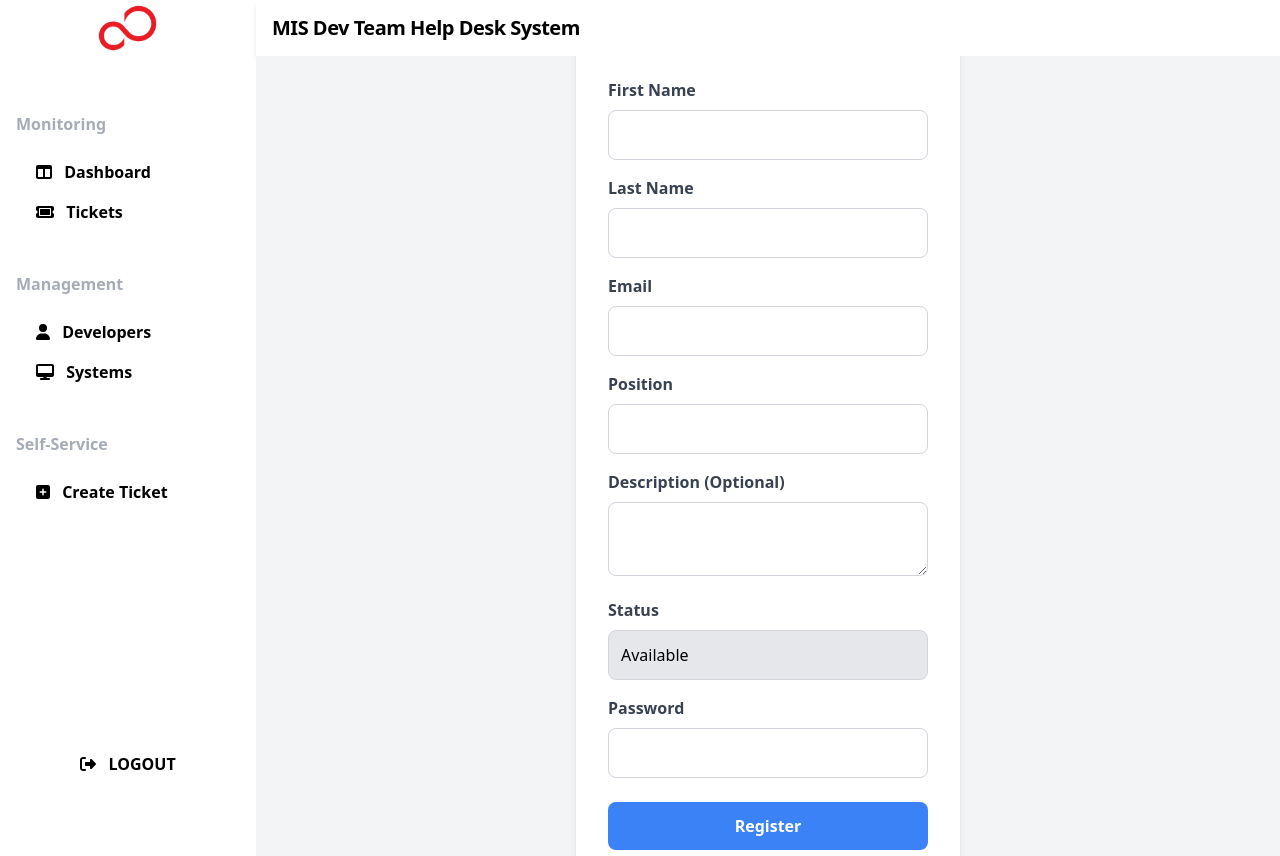
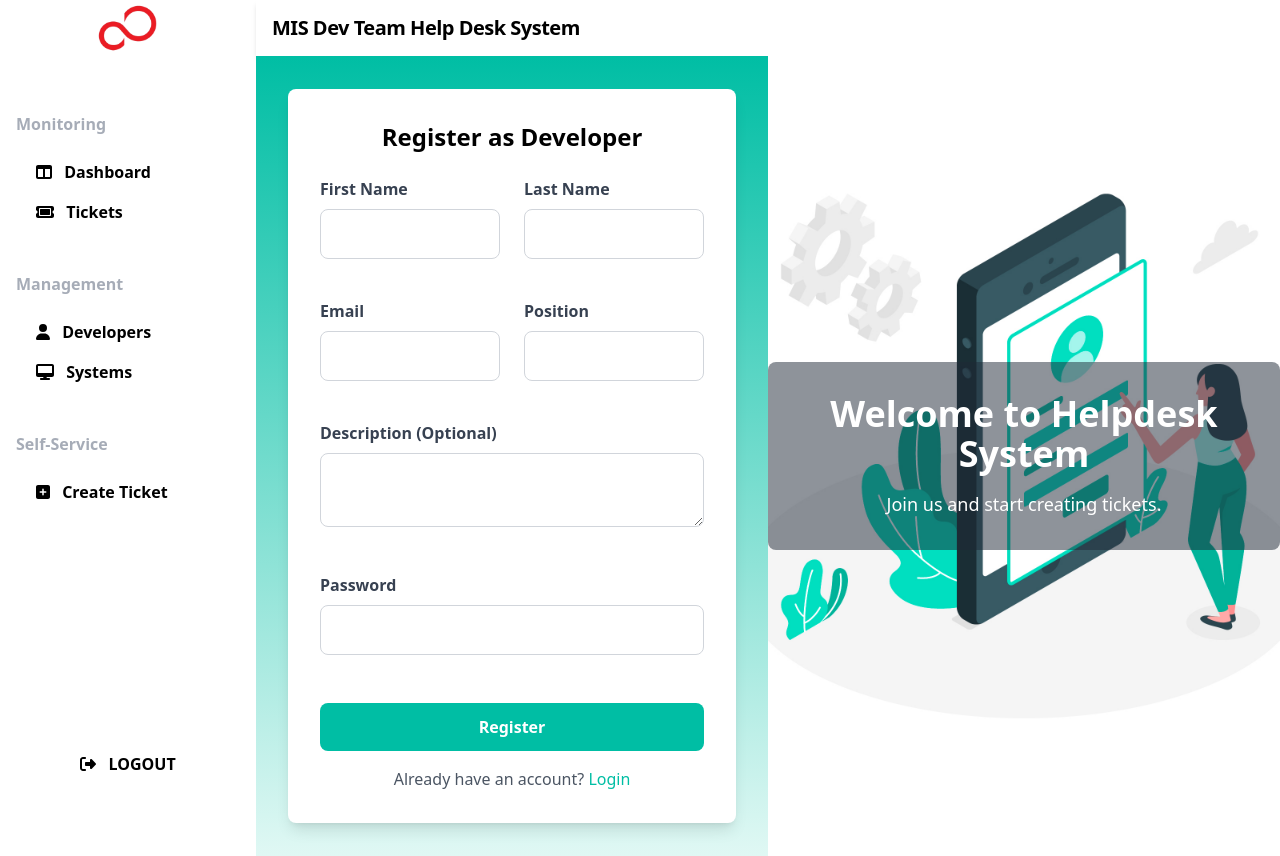
Before and after one commit to vullagvs26/helpdesk-system, a Vue app: page /#/register in a window 1280 px wide. Built offline with nearby package versions, Linux system fonts and the light colour scheme; sample sign-in values are in the browser's storage.

Commit message:
Revamp login and logout design

```diff
--- a/src/views/CreateTicket.vue
+++ b/src/views/CreateTicket.vue
@@ -188,7 +188,7 @@ onMounted(() => {
         <div class="grid grid-cols-1 gap-4">
           <!-- Full Name Field -->
           <div class="flex flex-col">
-            <label for="name" class="mb-1 font-semibold">Your Name</label>
+            <label for="name" class="mb-1 font-semibold">Client Name</label>
             <input
               type="text"
               id="name"
@@ -202,7 +202,7 @@ onMounted(() => {
           </div>
           <!-- Email Field -->
           <div class="flex flex-col">
-            <label for="email" class="mb-1 font-semibold">Your Email</label>
+            <label for="email" class="mb-1 font-semibold">Client Email</label>
             <input
               type="email"
               id="email"
--- a/src/views/Login.vue
+++ b/src/views/Login.vue
@@ -1,6 +1,16 @@
 <template>
-  <div class="min-h-screen flex items-center justify-center bg-gray-100">
-    <div class="bg-white p-8 rounded-lg shadow-md w-full max-w-sm">
+  <div class="flex min-h-screen">
+    <!-- Left side with image and gradient overlay -->
+    <div class="w-1/2 hidden lg:flex items-center justify-center bg-cover bg-center relative" :style="{ backgroundImage: `url(${loginImage})` }">
+      <div class="relative bg-gray-800 bg-opacity-50 p-8 rounded-lg text-white text-center">
+        <h1 class="text-4xl font-bold">Welcome to Helpdesk System</h1>
+        <p class="mt-4">Log in to your account to continue.</p>
+      </div>
+    </div>
+
+    <!-- Right side with login form and gradient -->
+<div class="w-full lg:w-1/2 flex items-center justify-center p-8 bg-gradient-to-b from-[#00BEA4] to-[#E0F8F4]">
+      <div class="bg-white p-8 rounded-lg shadow-lg w-full max-w-sm">
         <h2 class="text-2xl font-bold mb-6 text-center">Login</h2>
         <form @submit.prevent="handleLogin">
           <div class="mb-4">
@@ -9,69 +19,63 @@
               type="email"
               id="email"
               v-model="email"
-            class="w-full p-3 border border-gray-300 rounded-lg focus:outline-none focus:border-blue-500"
+              class="w-full p-3 border border-gray-300 rounded-lg focus:outline-none focus:ring-2 focus:ring-blue-500"
               required
             />
           </div>
           <div class="mb-6">
-          <label for="password" class="block text-gray-700 font-semibold mb-2"
-            >Password</label
-          >
+            <label for="password" class="block text-gray-700 font-semibold mb-2">Password</label>
             <input
               type="password"
               id="password"
               v-model="password"
-            class="w-full p-3 border border-gray-300 rounded-lg focus:outline-none focus:border-blue-500"
+              class="w-full p-3 border border-gray-300 rounded-lg focus:outline-none focus:ring-2 focus:ring-blue-500"
               required
             />
           </div>
           <button
             type="submit"
-          class="w-full bg-blue-500 text-white p-3 rounded-lg font-semibold hover:bg-blue-600"
+            class="w-full bg-[#00BEA4] text-white p-3 rounded-lg font-semibold hover:bg-[#00BEA4]/80 focus:outline-none focus:ring-2 focus:ring-[#00BEA4]"
           >
             Login
           </button>
         </form>
         <p class="text-center text-gray-600 mt-4">
           Don't have an account?
-        <router-link to="/register" class="text-blue-500">Register</router-link>
+          <router-link to="/register" class="text-[#00BEA4]">Register</router-link>
         </p>
+      </div>
     </div>
   </div>
 </template>
 
 <script setup>
-import { ref } from "vue";
-import axios from "axios";
-import { useRouter } from "vue-router";
-import useAuth from "@/modules/auth";
+import { ref } from 'vue';
+import axios from 'axios';
+import { useRouter } from 'vue-router';
+import useAuth from '@/modules/auth';
+import loginImage from '@/assets/image/login.jpg'; // Import image
 
-const email = ref("");
-const password = ref("");
+const email = ref('');
+const password = ref('');
 const router = useRouter();
 const { login } = useAuth();
 
 const handleLogin = async () => {
   try {
-    const response = await axios.post(
-      "/login", // Ensure this matches your back-end login endpoint
-      {
+    const response = await axios.post('/login', {
       email: email.value,
       password: password.value,
-      }
-    );
+    });
 
- localStorage.setItem("token", response.data.token);
-    localStorage.setItem("email", email.value); // Store email in local storage
+    localStorage.setItem('token', response.data.token);
+    localStorage.setItem('email', email.value);
 
-    // Call the login function from useAuth
     login(response.data.token);
-
-    // Redirect to the dashboard
-    router.push("/Dashboard"); // Ensure this matches your route
+    router.push('/Dashboard');
   } catch (error) {
-    console.error("Login failed:", error);
-    alert("Invalid email or password");
+    console.error('Login failed:', error);
+    alert('Invalid email or password');
   }
 };
 </script>
--- a/src/views/Register.vue
+++ b/src/views/Register.vue
@@ -1,15 +1,17 @@
 <template>
-  <div class="min-h-screen flex items-center justify-center bg-gray-100">
-    <div class="bg-white p-8 rounded-lg shadow-md w-full max-w-sm">
+  <div class="flex min-h-screen">
+    <!-- Left side with registration form and gradient -->
+    <div class="w-full lg:w-1/2 flex items-center justify-center p-8 bg-gradient-to-b from-[#00BEA4] to-[#E0F8F4]">
+      <div class="bg-white p-8 rounded-lg shadow-lg w-full max-w-2xl"> <!-- Adjusted width -->
         <h2 class="text-2xl font-bold mb-6 text-center">Register as Developer</h2>
-      <form @submit.prevent="handleRegister">
+        <form @submit.prevent="handleRegister" class="grid grid-cols-1 md:grid-cols-2 gap-6">
           <div class="mb-4">
             <label for="first_name" class="block text-gray-700 font-semibold mb-2">First Name</label>
             <input
               type="text"
               id="first_name"
               v-model="firstName"
-            class="w-full p-3 border border-gray-300 rounded-lg focus:outline-none focus:border-blue-500"
+              class="w-full p-3 border border-gray-300 rounded-lg focus:outline-none focus:border-[#00BEA4]"
               required
             />
           </div>
@@ -19,7 +21,7 @@
               type="text"
               id="last_name"
               v-model="lastName"
-            class="w-full p-3 border border-gray-300 rounded-lg focus:outline-none focus:border-blue-500"
+              class="w-full p-3 border border-gray-300 rounded-lg focus:outline-none focus:border-[#00BEA4]"
               required
             />
           </div>
@@ -29,7 +31,7 @@
               type="email"
               id="email"
               v-model="email"
-            class="w-full p-3 border border-gray-300 rounded-lg focus:outline-none focus:border-blue-500"
+              class="w-full p-3 border border-gray-300 rounded-lg focus:outline-none focus:border-[#00BEA4]"
               required
             />
           </div>
@@ -39,72 +41,74 @@
               type="text"
               id="position"
               v-model="position"
-            class="w-full p-3 border border-gray-300 rounded-lg focus:outline-none focus:border-blue-500"
+              class="w-full p-3 border border-gray-300 rounded-lg focus:outline-none focus:border-[#00BEA4]"
               required
             />
           </div>
-        <div class="mb-4">
+          <div class="mb-4 col-span-2">
             <label for="description" class="block text-gray-700 font-semibold mb-2">Description (Optional)</label>
             <textarea
               id="description"
               v-model="description"
-            class="w-full p-3 border border-gray-300 rounded-lg focus:outline-none focus:border-blue-500"
+              class="w-full p-3 border border-gray-300 rounded-lg focus:outline-none focus:border-[#00BEA4]"
             ></textarea>
           </div>
-        <div class="mb-4">
-          <label for="status" class="block text-gray-700 font-semibold mb-2">Status</label>
-          <input
-            type="text"
-            id="status"
-            v-model="status"
-            class="w-full p-3 border border-gray-300 rounded-lg bg-gray-200 cursor-not-allowed"
-            readonly
-          />
-        </div>
-        <div class="mb-6">
+
+          <div class="mb-6 col-span-2">
             <label for="password" class="block text-gray-700 font-semibold mb-2">Password</label>
             <input
               type="password"
               id="password"
               v-model="password"
-            class="w-full p-3 border border-gray-300 rounded-lg focus:outline-none focus:border-blue-500"
+              class="w-full p-3 border border-gray-300 rounded-lg focus:outline-none focus:border-[#00BEA4]"
               required
             />
           </div>
           <button
             type="submit"
-          class="w-full bg-blue-500 text-white p-3 rounded-lg font-semibold hover:bg-blue-600"
+            class="w-full bg-[#00BEA4] text-white p-3 rounded-lg font-semibold hover:bg-[#00BEA4]/80 focus:outline-none focus:ring-2 focus:ring-[#00BEA4] col-span-2"
           >
             Register
           </button>
         </form>
         <p class="text-center text-gray-600 mt-4">
           Already have an account?
-        <router-link to="/login" class="text-blue-500">Login</router-link>
+          <router-link to="/login" class="text-[#00BEA4]">Login</router-link>
         </p>
+      </div>
+    </div>
+
+    <!-- Right side with image only -->
+    <div
+      class="w-1/2 hidden lg:flex items-center justify-center bg-cover bg-center relative"
+      :style="{ backgroundImage: `url(${registerImage})` }"
+    >
+      <div class="relative bg-gray-800 bg-opacity-50 p-8 rounded-lg text-white text-center">
+        <h1 class="text-4xl font-bold">Welcome to Helpdesk System</h1>
+        <p class="mt-4 text-lg">Join us and start creating tickets.</p>
+      </div>
     </div>
   </div>
 </template>
 
 <script setup>
-import { ref } from "vue";
-import axios from "axios";
-import { useRouter } from "vue-router";
+import { ref } from 'vue';
+import axios from 'axios';
+import { useRouter } from 'vue-router';
+import registerImage from '@/assets/image/register.jpg'; // Import image
 
-const firstName = ref("");
-const lastName = ref("");
-const email = ref("");
-const position = ref("");  // Optional
-const description = ref("");  // Optional
-const status = ref("Available");  // Default value, readonly
-const password = ref("");
+const firstName = ref('');
+const lastName = ref('');
+const email = ref('');
+const position = ref('');
+const description = ref('');
+const status = ref('Available');  // Default value, readonly
+const password = ref('');
 const router = useRouter();
 
 const handleRegister = async () => {
   try {
-    await axios.post(
-      "/register",
-      {
+    await axios.post('/register', {
       first_name: firstName.value,
       last_name: lastName.value,
       email: email.value,
@@ -112,14 +116,13 @@ const handleRegister = async () => {
       description: description.value || null,  // Send null if empty
       status: status.value,  // Will always be "Available"
       password: password.value,
-      }
-    );
+    });
 
     // Redirect to login page
-    router.push("/login");
+    router.push('/login');
   } catch (error) {
-    console.error("Registration failed:", error);
-    alert("Registration failed");
+    console.error('Registration failed:', error);
+    alert('Registration failed');
   }
 };
 </script>
--- a/src/views/Tickets.vue
+++ b/src/views/Tickets.vue
@@ -11,7 +11,7 @@
           class="flex flex-col items-center bg-white shadow-md rounded-lg p-4"
         >
           <img
-            :src="developer.profile_photo"
+            :src="developer.profile_photo || defaultProfilePhoto"
             alt="Developer Image"
             class="w-16 h-16 rounded-full mb-2"
             @click="openImageModal(developer.profile_photo)"
@@ -213,6 +213,7 @@ import { useDeveloperStore } from "@/modules/developer.js";
 import { useTicketStore } from "@/modules/ticket.js";
 import moment from "moment";
 import Swal from "sweetalert2";
+import defaultProfilePhoto from "@/assets/image/default-profile.png";
 
 library.add(faTrashAlt, faSearch, faTimes, faPlay);
 
```
Also changed, not shown: src/assets/image/login.jpg (added), src/assets/image/register.jpg (added). Lines whose indentation alone changed are shown as unchanged.
